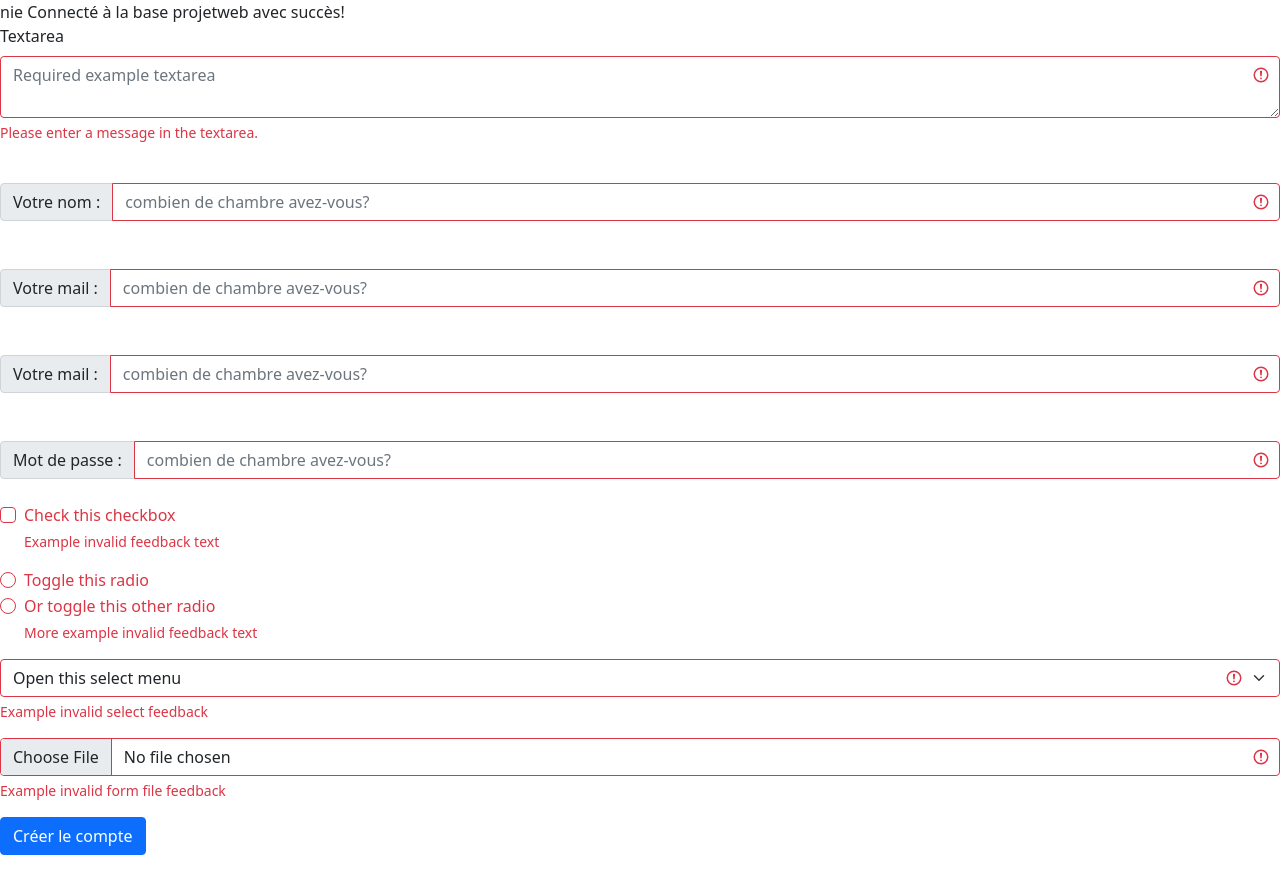
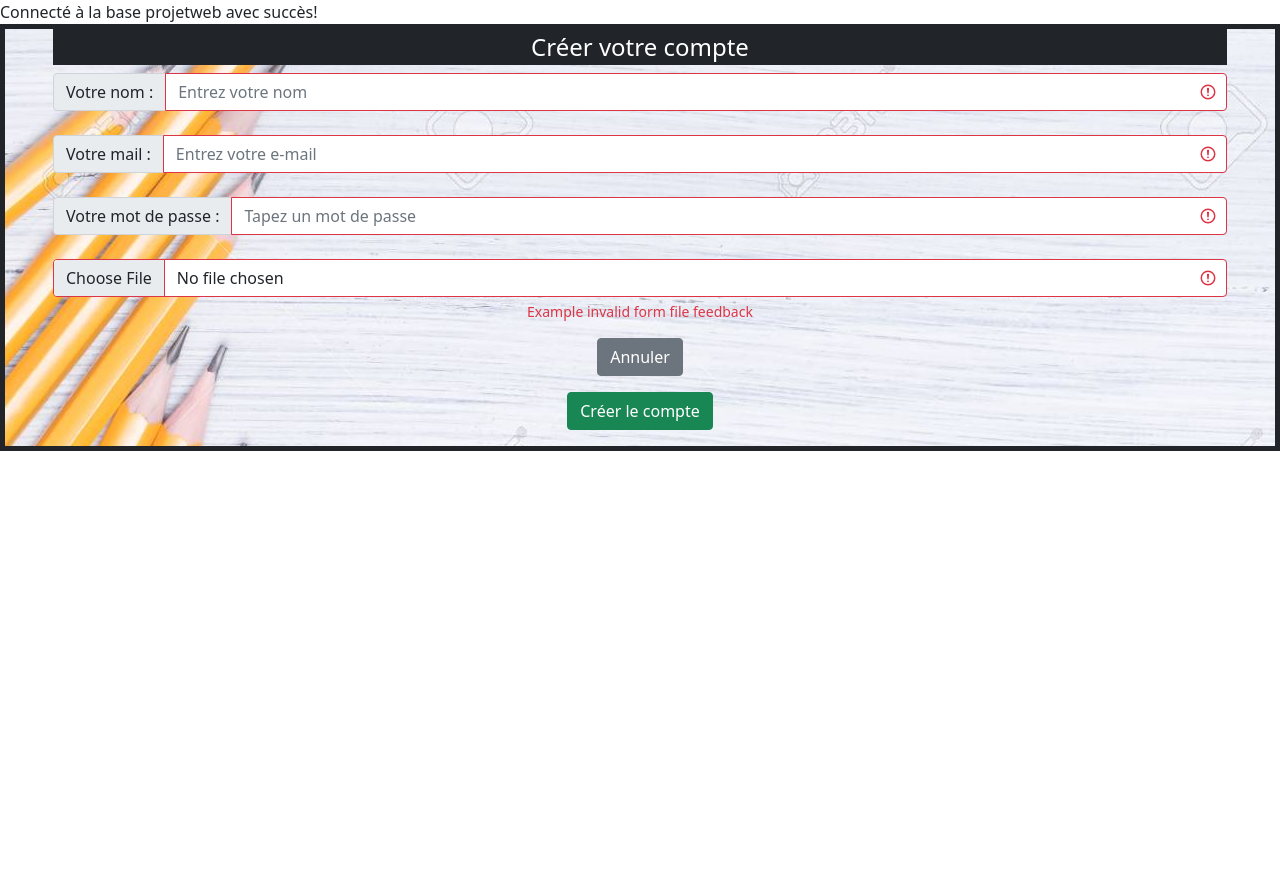
Before and after one commit to SegKtk/ImmobPorto, a PHP site: page /create_user.php in a window 1280 px wide. After the commit the page ends 451 px from the top, so only its background shows below. Run offline with PHP 8.4, Linux system fonts and the light colour scheme; some libraries are stand-ins or nearby versions.

Commit message:
3eme commit

```diff
--- a/create_user.php
+++ b/create_user.php
@@ -1,6 +1,4 @@
-<?php echo("nie"); ?>
-
-<?php require_once 'connexion.php'; session_start(); ?>
+<?php require_once 'connexion.php';?>
 <!doctype html>
 <html>
 <head>
@@ -12,80 +10,41 @@
 </head>
 <body>
 
-<form class="was-validated">
+<form class="was-validated ps-5 pe-5 text-center border border-dark border-5" style="background-image:url('images/bgcpt.jpg');" action="saveUser.php" method="post">
+	<legend class="bg-dark text-white text-center">Créer votre compte</legend>
   <div class="mb-3">
-    <label for="validationTextarea" class="form-label">Textarea</label>
-    <textarea class="form-control is-invalid" id="validationTextarea" placeholder="Required example textarea" required></textarea>
-    <div class="invalid-feedback">
-      Please enter a message in the textarea.
-    </div>
-  </div>
-
-  <br>
 
   		<div class="input-group">
  	    	<div class="input-group-text" id="btnGroupAddon">Votre nom :</div>
-    		<input type="text" name="nbr_chambre" class="form-control" placeholder="combien de chambre avez-vous?" aria-label="Input group example" aria-describedby="btnGroupAddon" required>
+    		<input type="text" name="nom" class="form-control" placeholder="Entrez votre nom" aria-label="Input group example" aria-describedby="btnGroupAddon" required>
   		</div>
-  <br>
+
 
     <br>
 
   		<div class="input-group">
  	    	<div class="input-group-text" id="btnGroupAddon">Votre mail :</div>
-    		<input type="email" name="nbr_chambre" class="form-control" placeholder="combien de chambre avez-vous?" aria-label="Input group example" aria-describedby="btnGroupAddon" required>
+    		<input type="email" name="email" class="form-control" placeholder="Entrez votre e-mail" aria-label="Input group example" aria-describedby="btnGroupAddon" required>
   		</div>
-  <br>
 
   <br>
 
   		<div class="input-group">
- 	    	<div class="input-group-text" id="btnGroupAddon">Votre mail :</div>
-    		<input type="email" name="nbr_chambre" class="form-control" placeholder="combien de chambre avez-vous?" aria-label="Input group example" aria-describedby="btnGroupAddon" required>
+ 	    	<div class="input-group-text" id="btnGroupAddon">Votre mot de passe :</div>
+    		<input type="password" name="password" class="form-control" placeholder="Tapez un mot de passe" aria-label="Input group example" aria-describedby="btnGroupAddon" required>
   		</div>
   <br>
 
-  <br>
-
-  		<div class="input-group">
- 	    	<div class="input-group-text" id="btnGroupAddon">Mot de passe :</div>
-    		<input type="email" name="nbr_chambre" class="form-control" placeholder="combien de chambre avez-vous?" aria-label="Input group example" aria-describedby="btnGroupAddon" required>
-  		</div>
-  <br>
-
-  <div class="form-check mb-3">
-    <input type="checkbox" class="form-check-input" id="validationFormCheck1" required>
-    <label class="form-check-label" for="validationFormCheck1">Check this checkbox</label>
-    <div class="invalid-feedback">Example invalid feedback text</div>
-  </div>
-
-  <div class="form-check">
-    <input type="radio" class="form-check-input" id="validationFormCheck2" name="radio-stacked" required>
-    <label class="form-check-label" for="validationFormCheck2">Toggle this radio</label>
-  </div>
-  <div class="form-check mb-3">
-    <input type="radio" class="form-check-input" id="validationFormCheck3" name="radio-stacked" required>
-    <label class="form-check-label" for="validationFormCheck3">Or toggle this other radio</label>
-    <div class="invalid-feedback">More example invalid feedback text</div>
-  </div>
-
   <div class="mb-3">
-    <select class="form-select" required aria-label="select example">
-      <option value="">Open this select menu</option>
-      <option value="1">One</option>
-      <option value="2">Two</option>
-      <option value="3">Three</option>
-    </select>
-    <div class="invalid-feedback">Example invalid select feedback</div>
-  </div>
-
-  <div class="mb-3">
-    <input type="file" class="form-control" aria-label="file example" required>
+   <input type="file" class="form-control" placeholder="choisissez votre profil" aria-label="Input group example" aria-describedby="btnGroupAddon" name="fileToUpload1" id="fileToUpload1" required>
     <div class="invalid-feedback">Example invalid form file feedback</div>
   </div>
 
   <div class="mb-3">
-  	<input type="submit" name="btcompte" class="btn btn-primary" value="Créer le compte">
+  	<input type="reset" name="annuler" class="btn btn-secondary" value="Annuler">
+  </div>
+  <div class="mb-3">
+  	<input type="submit" name="btcompte" class="btn btn-success" value="Créer le compte">
   </div>
 </form>
 
--- a/cree_annonce.php
+++ b/cree_annonce.php
@@ -33,7 +33,7 @@
   		<br>
   		<div class="input-group">
  	    	<div class="input-group-text" id="btnGroupAddon">Photo</div>
-    		<input type="file" class="form-control" placeholder="...en FCFA" aria-label="Input group example" aria-describedby="btnGroupAddon" name="fileToUpload" id="fileToUpload" required>
+    		<input type="file" class="form-control" placeholder="mettez la photo de l'annonce" aria-label="Input group example" aria-describedby="btnGroupAddon" name="fileToUpload" id="fileToUpload" required>
   		</div>
 
   		<?php
```
Also changed, not shown: saveUser.php (added, +58 -0 lines), images/bgcpt.jpg (added).
